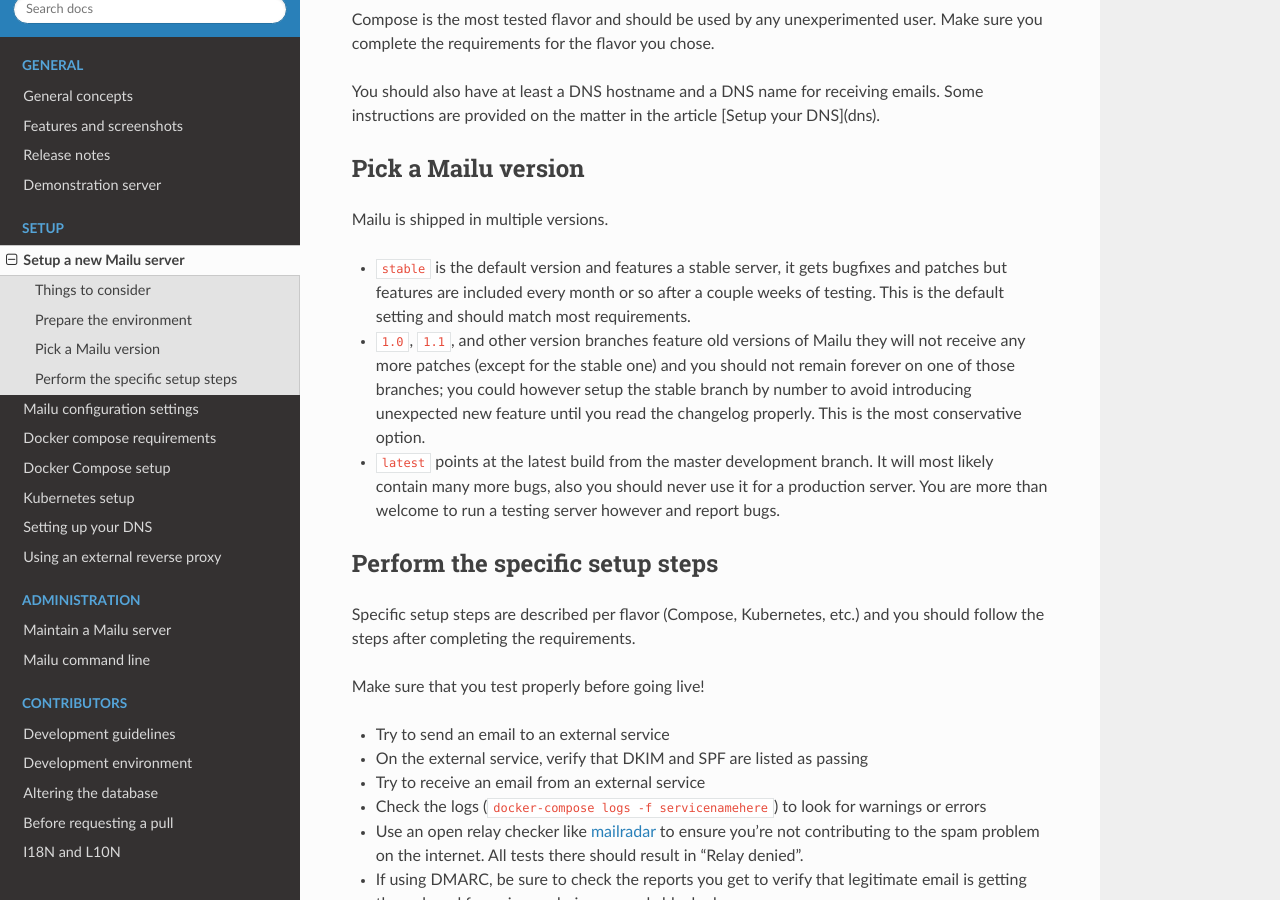
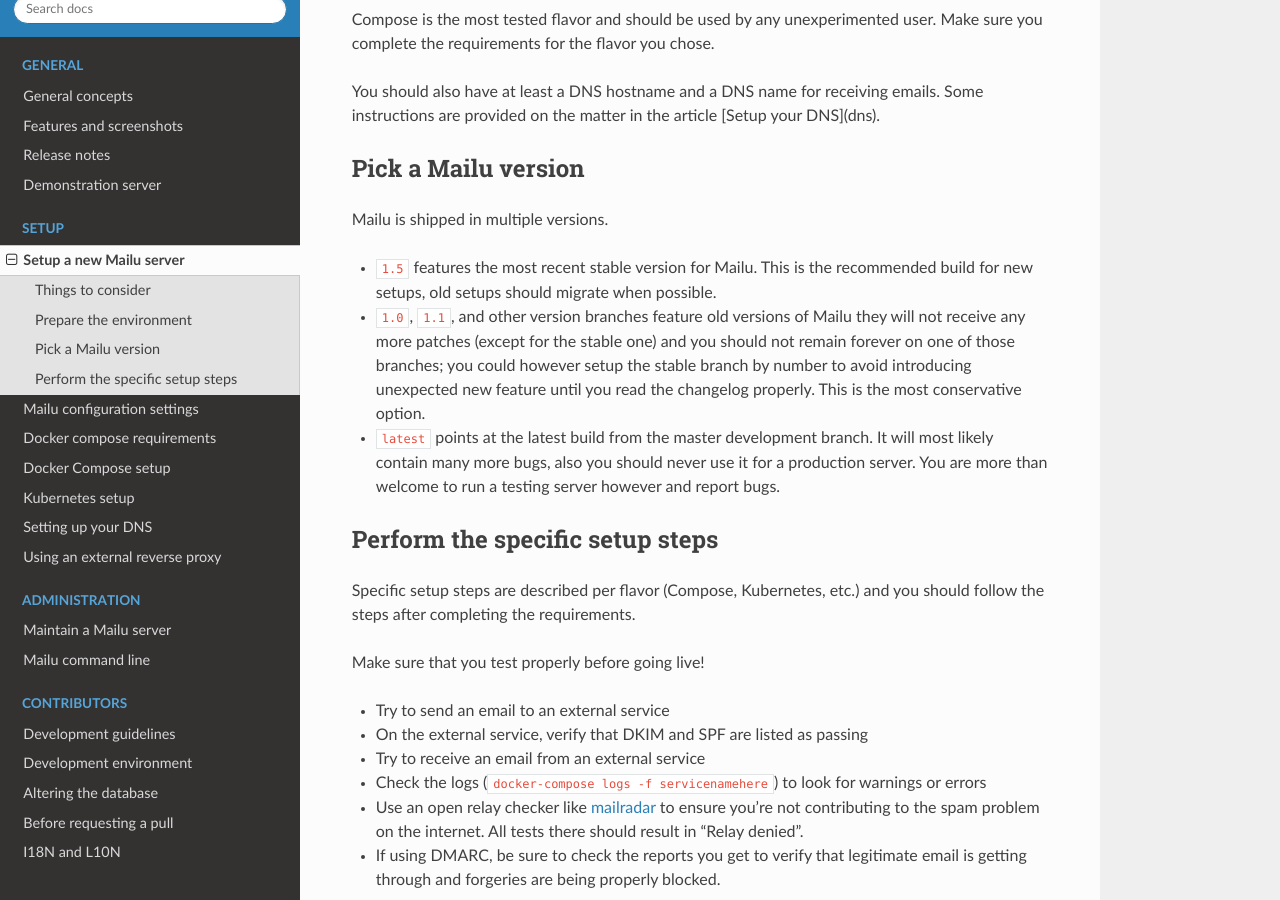
Before and after one commit to WillingDev0812/Mail-Management-Tool, a Sphinx documentation site: the page built from docs/setup.rst, in a window 1280 px wide and 900 px high, scrolled down 528 px. Built offline with Sphinx 7.4.7 and the Read the Docs theme 2.0.0, drawn with Linux system fonts in a browser that asks for light colours; formulas are drawn with MathJax 3.

Commit message:
Remove the reference to stable in the setup docs, fixes #393
(cherry picked from commit a0d7b987cab5c1c4e15ca4f95365e1a663a2dd5c)

```diff
--- a/docs/setup.rst
+++ b/docs/setup.rst
@@ -33,9 +33,8 @@ Pick a Mailu version
 
 Mailu is shipped in multiple versions.
 
-- ``stable`` is the default version and features a stable server, it gets bugfixes
-  and patches but features are included every month or so after a couple weeks of
-  testing. This is the default setting and should match most requirements.
+- ``1.5`` features the most recent stable version for Mailu. This is the
+  recommended build for new setups, old setups should migrate when possible.
 
 - ``1.0``, ``1.1``, and other version branches feature old versions of Mailu
   they will not receive any more patches (except for the stable one) and you should
```
